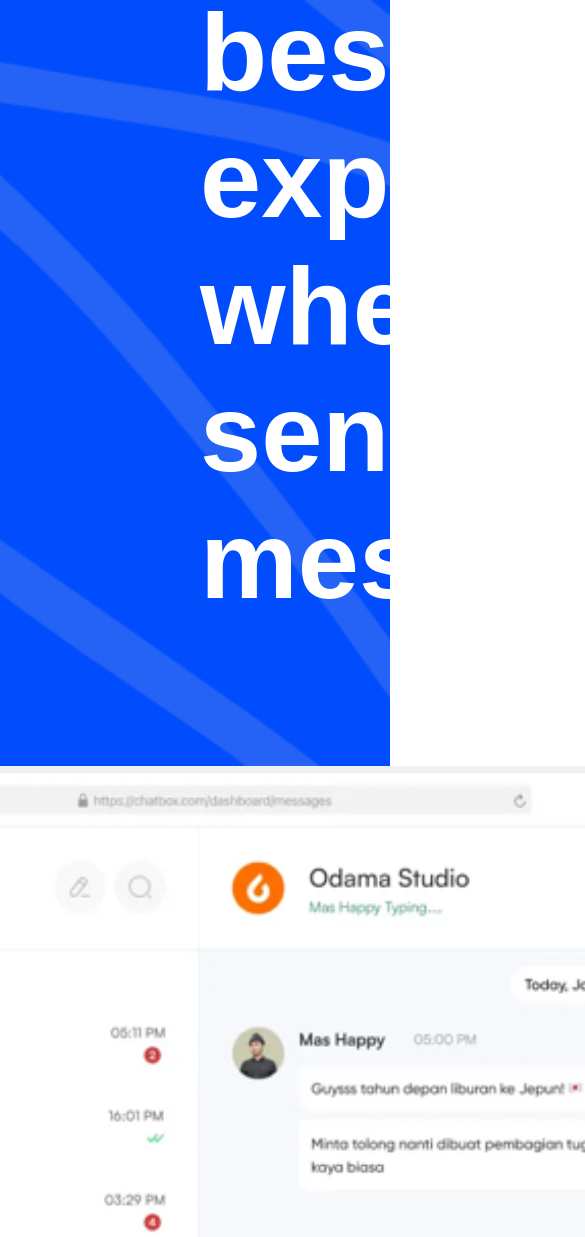
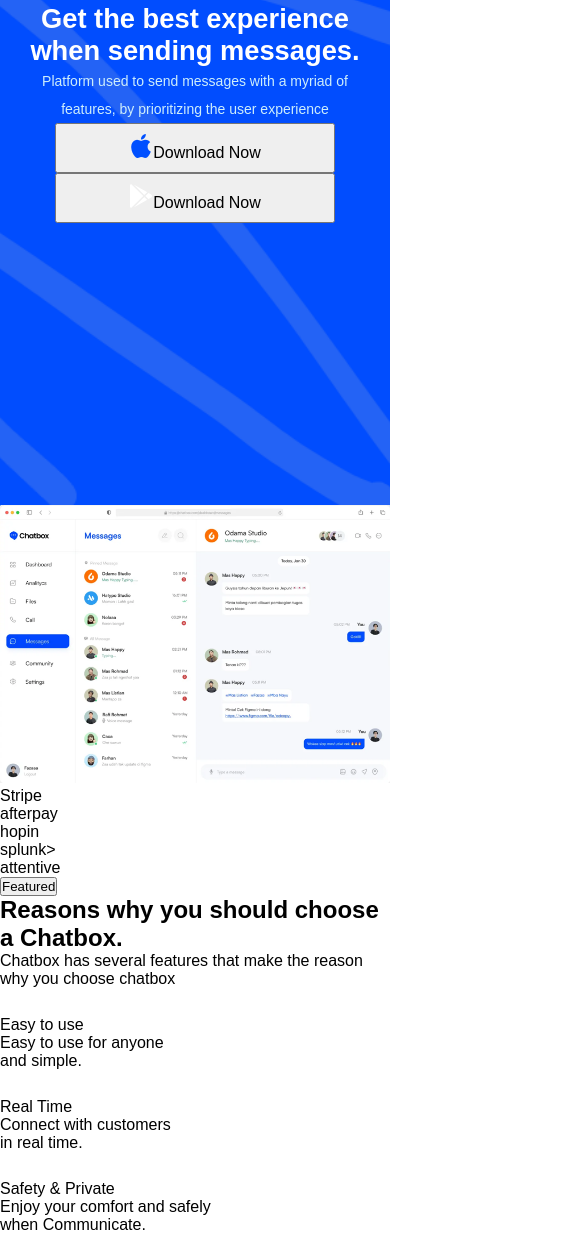
Before and after one commit to Sebastianar08/scrullarr, a plain HTML site: page index.html in a window 390 px wide. Shown: the part 339-1576 px from the top of the page, 585 px wide, since content can reach past the window. Drawn offline with Linux system fonts and the light colour scheme.

Commit message:
Update style.css

```diff
--- a/style.css
+++ b/style.css
@@ -1,4 +1,4 @@
-*{
+* {
     margin: 0;
     padding: 0;
     box-sizing: border-box;
@@ -6,226 +6,156 @@
 
 body {
     font-family: Arial, sans-serif;
-
 }
 
-.section1{
+/* SECCIÓN 1 */
+.section1 {
     background-image: url('ImagenesF/fondoAzul.png');
-    background-size: cover; /* Ajusta la imagen al tamaño del div */
-    background-position: center; /* Centra la imagen */
-    background-repeat: no-repeat; /* Evita que la imagen se repita */
-    width: 100%; /* Ajusta el tamaño del div */
-    height: 1200px
+    background-size: cover;
+    background-position: center;
+    background-repeat: no-repeat;
+    width: 100%;
+    height: 100vh; /* Adaptar la altura */
+    display: flex;
+    flex-direction: column;
 }
 
-.header{
+/* CABECERA */
+.header {
     margin-top: 10px;
 }
 
-.logo-cabe{
-    width: 120px;
+.logo-cabe {
+    width: 100px; /* Reducir tamaño en móviles */
 }
 
-.cabecera{
+.cabecera {
     display: flex;
     align-items: center;
-    justify-content: space-around;
+    justify-content: space-between;
+    padding: 20px;
 }
 
-.nav-menu{
+/* NAVEGACIÓN */
+.nav-menu {
     list-style: none;
     display: flex;
 }
 
-.nav-menu li{
-    margin: 0 15px;
+.nav-menu li {
+    margin: 0 10px;
 }
 
-.nav-menu a{
+.nav-menu a {
     color: white;
     text-decoration: none;
     font-size: 16px;
     transition: 0.3s;
 }
 
-.nav-menu a:hover{
+.nav-menu a:hover {
     color: black;
 }
 
-.button-header{
+/* BOTÓN DE HEADER */
+.button-header {
     background: white;
-    height: 65px;
-    width: 170px;
+    height: 50px;
+    width: 140px;
     border-radius: 30px;
-    font-size: 16px;
+    font-size: 14px;
     color: #014dfc;
     border-style: none;
-
 }
 
-.experience{
+/* CONTENIDO PRINCIPAL */
+.experience {
     display: flex;
-    padding: 100px;
-    margin-left: 100px;
+    flex-direction: column;
+    align-items: center;
+    text-align: center;
+    padding: 50px 20px;
 }
 
-.h1-ex{
-    max-width: 1100px;
-}
-
-.h1-ex h1{
-    font-size:110px;
+.h1-ex h1 {
+    font-size: 10vw; /* Adaptar tamaño del título */
     color: white;
 }
 
-.p-ex p{
-    margin-top: 20px;
-    font-size: 23px;
+.p-ex {
+    font-size: 18px;
     color: #CEEEFB;
-    line-height: 30px;
-
+    line-height: 28px;
 }
 
-.p-ex{
-    display: flex;
-    flex-direction: column;
-    justify-content: space-around;
-    align-items: end;
-    margin-left: -90px;
-    margin-right: 100px;
-    padding-right: 10px;
+/* BOTONES */
+.down, .now {
+    width: 80%;
+    max-width: 280px;
+    height: 60px;
+    font-size: 18px;
 }
 
-.down{
-    color: #014DFE;
-    height: 80px;
-    border-radius: 50px;
-    width: 280px;
-    border-style: none;
-    font-size: 20px;
+/* CONTENEDOR IMAGEN */
+.imgCont img {
+    width: 90%;
+    max-width: 1200px;
 }
 
-.down img{
-    margin-right: 15px;
-}
-
-.now{
-    background: #014DFE;
-    color: white;
-    height: 80px;
-    border-radius: 50px;
-    width: 280px;
-    border-color: white;
-    font-size: 20px;
-    border-style: solid;
-}
-
-.now img{
-    margin-right: 15px;
-}
-
-
-.container{
-    justify-items: center;
-}
-
-.imgCont{
-    margin-top: -27%;
-    border-radius: 1px;
-}
-
-.imgCont img{
-    display: block;
-    border: 5px solid #EEF2F3;
-    border-radius: 20px;
-    width: 1500px;
-}
-
-.textoCont{
-    margin-top: 50px;
-    display: flex;
-    justify-content: space-around;
-    width: 90vw;
-}
-
-.textoCont p{
-    color: #C5C5C5;
-    font-size: 20px;
-    font-weight: 700;
-}
-
-
-.textoClass3{
-    display: flex;
+/* MEDIA QUERIES PARA HACERLO RESPONSIVE */
+@media (max-width: 768px) {
+    .cabecera {
         flex-direction: column;
         align-items: center;
     }
-.section3{
-    margin-top: 120px;
+
+    .nav-menu {
+        flex-direction: column;
+        align-items: center;
     }
 
-.pClass3{
-    display: flex;
-    flex-direction: column;
-    align-items: center;
-    gap: 20px; /* Ajusta la separación */
+    .nav-menu li {
+        margin: 10px 0;
     }
 
-.pClass3 button{
-    background: #F0F0F5;
-    height: 50px;
-    color: #2359DC;
-    font-weight: 700;
-    font-size: 14px;
-    border-radius: 20px;
-    width: 100px;
-    border-style: none;
+    .experience {
+        padding: 30px;
     }
 
-.pClass3 h2{
-    font-size: 2em;
-    font-weight: 100;
-    color: #444343;
+    .h1-ex h1 {
+        font-size: 8vw;
     }
 
-.spClass3{
-    color: #014dfc;
-    font-weight: 600;
+    .p-ex {
+        font-size: 16px;
     }
 
-.pClass3 p{
-    color: #D3D2D3;
+    .imgCont img {
+        width: 100%;
+    }
 }
 
-
-.butClass3{
-    margin-top: 50px;
-    display: flex;
-    gap: 20px;
+@media (max-width: 480px) {
+    .cabecera {
+        flex-direction: column;
+        text-align: center;
     }
 
-.iconClass3{
-    display: flex;
-    flex-direction: column;
-    align-items: center;
-    background-image: url('ImagenesF/fondoAzul.png');
-    background-size: cover; /* Ajusta la imagen al tamaño del div */
-    background-position: center; /* Centra la imagen */
-    background-repeat: no-repeat; /* Evita que la imagen se repita */
-    width: 100%; /* Ajusta el tamaño del div */
-    border-radius: 15px;
-    height: 200px;
-    width: 250px;
-    justify-content: space-evenly;
+    .logo-cabe {
+        width: 80px;
     }
 
-.iconP{
-    color: white;
-    font-size: 18px;
+    .h1-ex h1 {
+        font-size: 7vw;
     }
 
-.iconPp{
-    color: #D3D2D3;
+    .p-ex {
         font-size: 14px;
-    margin-top:-20px
     }
+
+    .down, .now {
+        width: 90%;
+        height: 50px;
+        font-size: 16px;
+    }
+}
```
Lines whose indentation alone changed are shown as unchanged.
